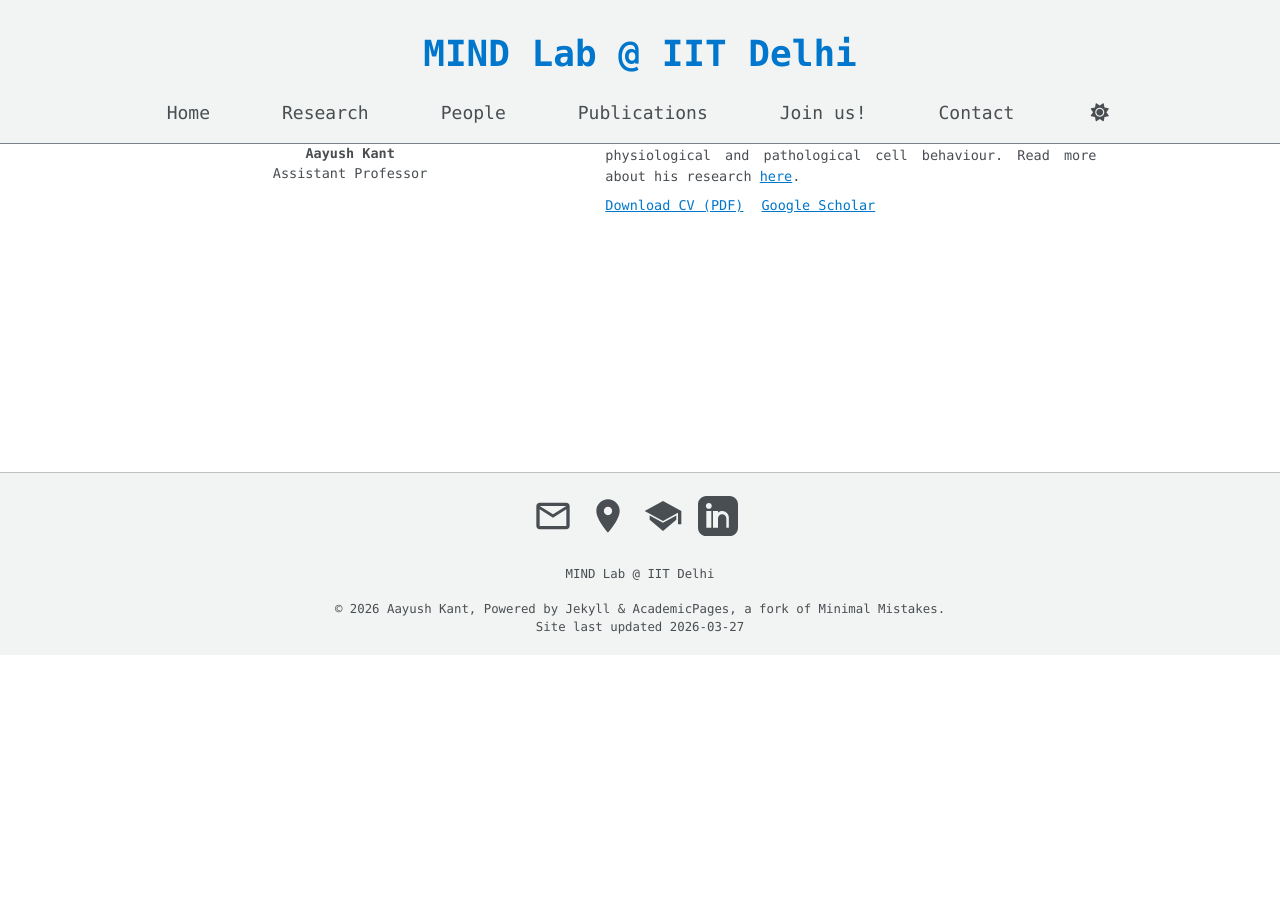
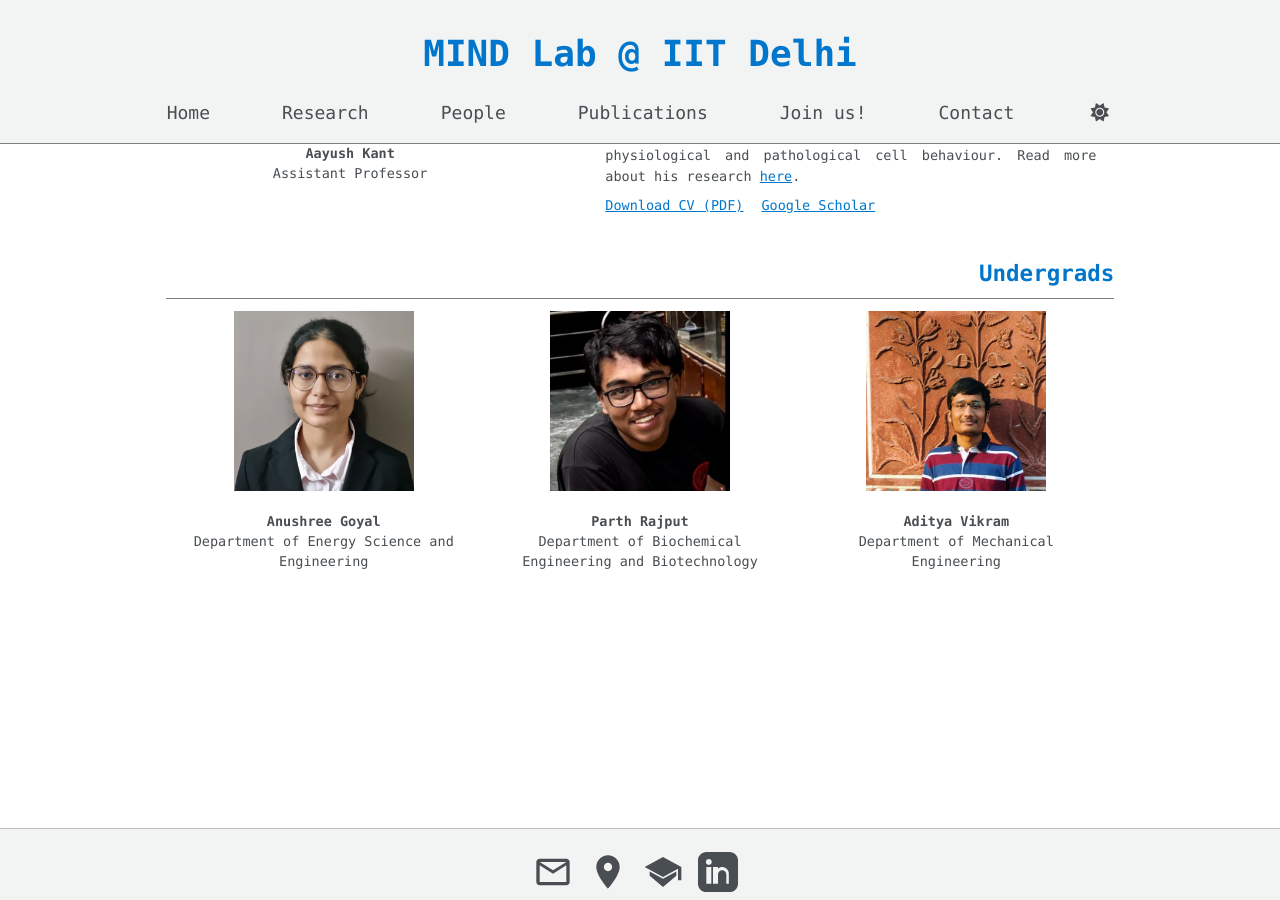
Before and after one commit to mindlabiitd/mindlabiitd.github.io, a Jekyll site: the page built from _pages/people.md, in a window 1280 px wide and 900 px high, scrolled down 499 px. Built offline with Jekyll 4.4.1, drawn with Linux system fonts in a browser that asks for light colours; a script that is not in the unit is left out; before the commit the page ends 1154 px from its top, so only the background shows below that.

```diff
--- a/_pages/people.md
+++ b/_pages/people.md
@@ -58,7 +58,7 @@
 
     <!-- Right column: text -->
     <td style="width:50%; text-align:justify; vertical-align:top; padding:0 1rem;">
-      Aayush is an Assistant Professor at the Center for Biomedical Engineering, IIT Delhi, where he joined in 2025 and holds a joint appointment at the Department of Biomedical Engineering, AIIMS, Delhi. Prior to that, he was a postdoctoral fellow at the University of Pennsylvania at the School of Engineering and Applied Sciences. He has a joint PhD in biomechanics from Indian Institute of Technology Bombay and Monash University, Australia. His broad interests lie in utilizing fundamental physical principles to investigate how physical forces drive physiological and pathological cell behaviour. Read more about his research <a href="research/">here</a>.<br>
+      Aayush is an Assistant Professor at the Center for Biomedical Engineering, IIT Delhi, where he joined in 2025 and holds a joint appointment at the Department of Biomedical Engineering, AIIMS, Delhi. Prior to that, he was a postdoctoral fellow at the University of Pennsylvania at the School of Engineering and Applied Sciences. He has a joint PhD in biomechanics from Indian Institute of Technology Bombay and Monash University, Australia. His broad interests lie in utilizing fundamental physical principles to investigate how physical forces drive physiological and pathological cell behaviour. Read more about his research <a href="/research/">here</a>.<br>
         <div style="display:flex; gap:1rem; margin-top:0.5rem;">
             <a href="/images/AayushKant_2025Resume.pdf" target="_blank" rel="noopener">Download CV (PDF)</a>
             <a href="https://scholar.google.com/citations?user=DOzi4hwAAAAJ" target="_blank" rel="noopener">Google Scholar</a>
@@ -66,3 +66,35 @@
     </td>
   </tr>
 </table>
+
+<h2 style="text-align: right;">
+  <span style="color: var(--accent-color)">Undergrads</span>
+</h2>
+
+<table style="width:100%; table-layout:fixed">
+  <tr>
+    <!-- Left column: photo + caption -->
+    <td style="width:35%; text-align:center; vertical-align:top; padding:0 1rem;">
+      <img src="/images/AnushreeGoyal_crop.jpeg" alt="Aayush Kant"
+           style="width:100%; max-width:180px;"><br><br>
+        <strong>Anushree Goyal</strong><br>
+        Department of Energy Science and Engineering<br>
+    </td>
+
+    <!-- Left column: photo + caption -->
+    <td style="width:35%; text-align:center; vertical-align:top; padding:0 1rem;">
+      <img src="/images/PartRajput_crop.jpeg" alt="Aayush Kant"
+           style="width:100%; max-width:180px;"><br><br>
+        <strong>Parth Rajput</strong><br>
+        Department of Biochemical Engineering and Biotechnology<br>
+    </td>
+
+    <!-- Left column: photo + caption -->
+    <td style="width:35%; text-align:center; vertical-align:top; padding:0 1rem;">
+      <img src="/images/AdityaVikram_crop.jpeg" alt="Aayush Kant"
+           style="width:100%; max-width:180px;"><br><br>
+        <strong>Aditya Vikram</strong><br>
+        Department of Mechanical Engineering<br>
+    </td>
+  </tr>
+</table>
```
Also changed, not shown: images/AdityaVikram.jpeg (added), images/AdityaVikram_crop.jpeg (added), images/AnushreeGoyal.jpeg (added), images/AnushreeGoyal_crop.jpeg (added), images/PartRajput.jpeg (added), images/PartRajput_crop.jpeg (added).
